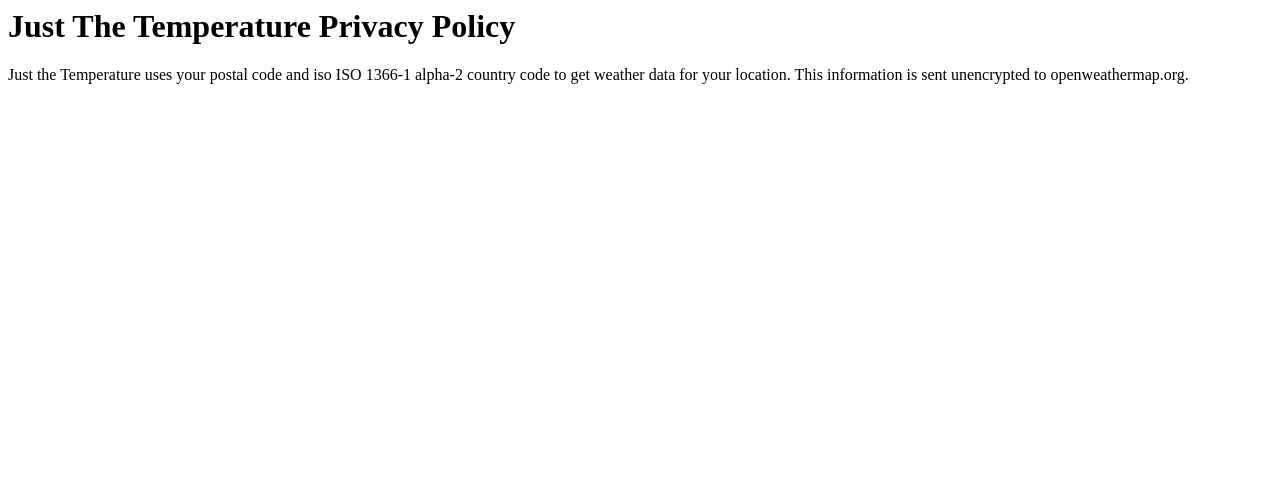
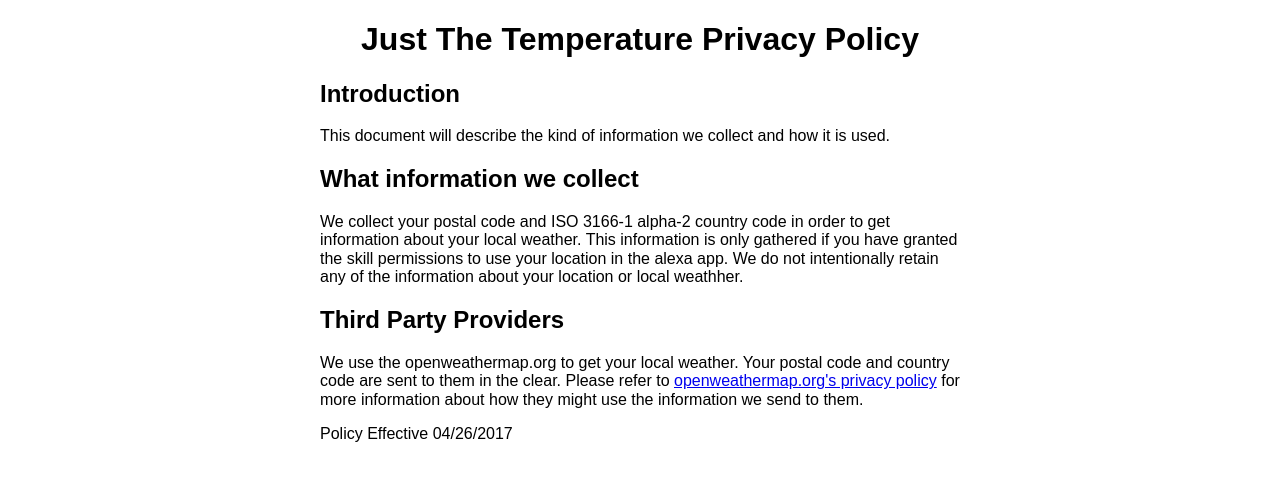
Before and after one commit to haackr/JustTheTemp, a plain HTML site: page docs/index.html in a window 1280 px wide. Drawn offline with nearby package versions, Linux system fonts and the light colour scheme.

Commit message:
Update privacy policy page

```diff
--- a/docs/index.html
+++ b/docs/index.html
@@ -1,11 +1,19 @@
+<!DOCTYPE html>
 <html>
   <head>
-    <link type="stylesheet">
+    <meta charset="utf-8">
+    <link rel="stylesheet" type="text/css" href="https://cdnjs.cloudflare.com/ajax/libs/normalize/6.0.0/normalize.min.css">
+    <link rel="stylesheet" type="text/css" href="./style.css"/>
     <title>Just the Temperature Privacy Policy</title>
   </head>
   <body>
     <h1>Just The Temperature Privacy Policy</h1>
-    <p>Just the Temperature uses your postal code and iso ISO 1366-1 alpha-2 country code to get weather data for your location.
-    This information is sent unencrypted to openweathermap.org.</p>
+    <h2>Introduction</h2>
+    <p>This document will describe the kind of information we collect and how it is used.</p>
+    <h2>What information we collect</h2>
+    <p>We collect your postal code and ISO 3166-1 alpha-2 country code in order to get information about your local weather. This information is only gathered if you have granted the skill permissions to use your location in the alexa app. We do not intentionally retain any of the information about your location or local weathher.</p>
+    <h2>Third Party Providers</h2>
+    <p>We use the openweathermap.org to get your local weather. Your postal code and country code are sent to them in the clear. Please refer to <a href="https://openweathermap.org/privacy-policy">openweathermap.org's privacy policy</a> for more information about how they might use the information we send to them.</p>
+    <p>Policy Effective 04/26/2017</p>
   </body>
 </html>
--- a/docs/style.css
+++ b/docs/style.css
@@ -0,0 +1,10 @@
+body {
+  width:50vw;
+  margin-left: auto;
+  margin-right: auto;
+  font-family: sans-serif;
+}
+
+h1 {
+  text-align: center;
+}
```
